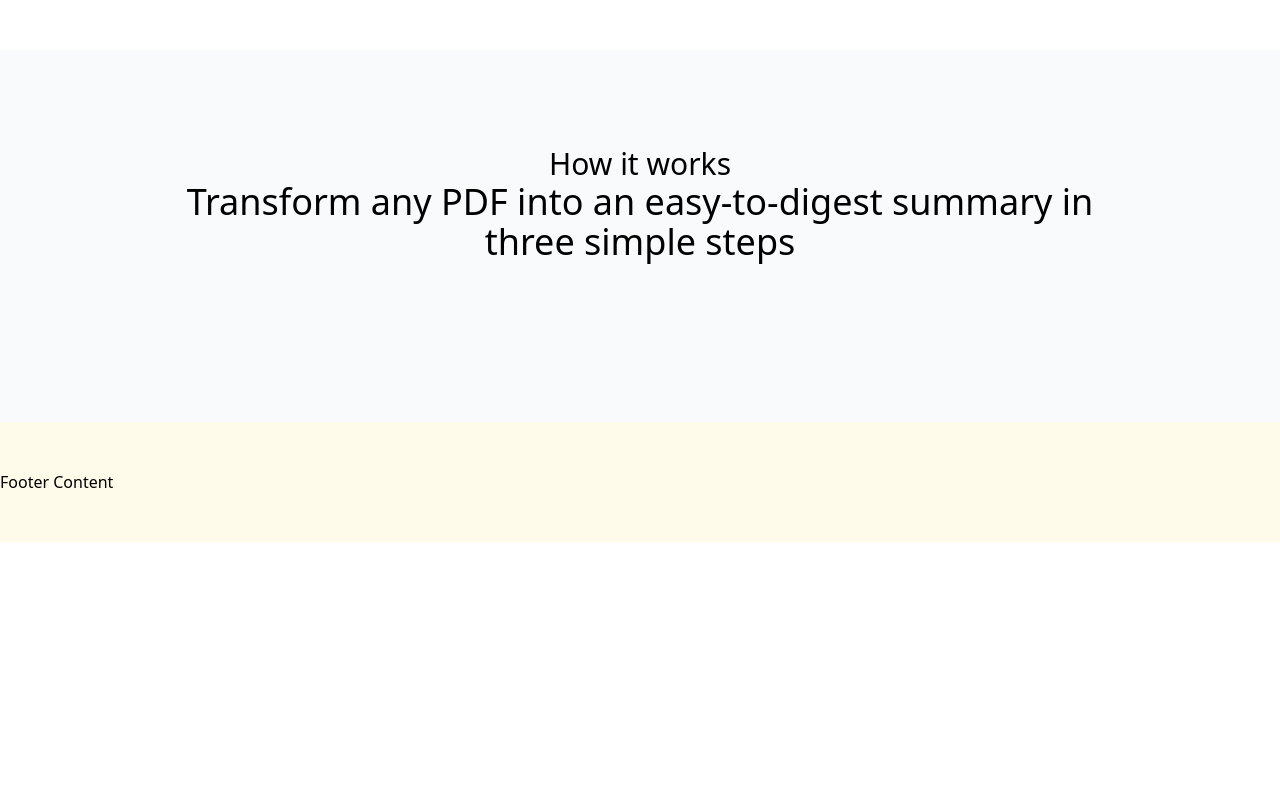
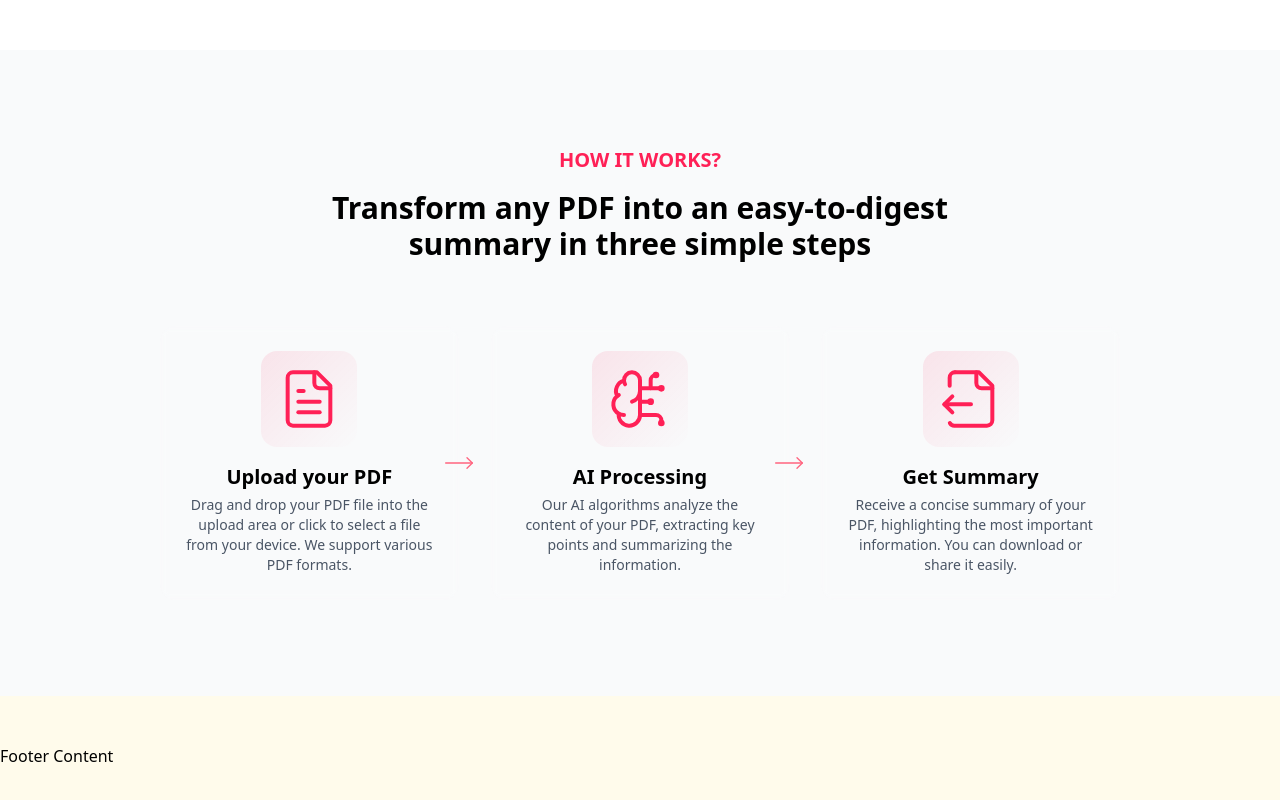
Before and after one commit to CaffeinatedEngineer/zuma, a Next.js app: page / in a window 1280 px wide. Shown: the part 976-1776 px from the top of the page. Before the commit the page ends 1518 px from the top, so only its background shows below. Built offline with nearby package versions, Linux system fonts and the light colour scheme.

Commit message:
completed HIW Section

```diff
--- a/components/Home/how-it-works-section.tsx
+++ b/components/Home/how-it-works-section.tsx
@@ -1,3 +1,34 @@
+import { BrainCircuitIcon, FileOutput, FileText } from "lucide-react";
+import { ReactNode } from "react";
+import { MoveRight } from "lucide-react";
+
+type Step = {
+  icon: ReactNode;
+  label: string;
+  description: string;
+};
+
+const steps: Step[] = [
+  {
+    icon: <FileText size={64} strokeWidth={1.5} />,
+    label: "Upload your PDF",
+    description:
+      "Drag and drop your PDF file into the upload area or click to select a file from your device. We support various PDF formats.",
+  },
+  {
+    icon: <BrainCircuitIcon size={64} strokeWidth={1.5} />,
+    label: "AI Processing",
+    description:
+      "Our AI algorithms analyze the content of your PDF, extracting key points and summarizing the information.",
+  },
+  {
+    icon: <FileOutput size={64} strokeWidth={1.5} />,
+    label: "Get Summary",
+    description:
+      "Receive a concise summary of your PDF, highlighting the most important information. You can download or share it easily.",
+  },
+];
+
 export default function HowItWorksSection() {
   return (
     <section className="relative overflow-hidden bg-gray-50">
@@ -10,21 +41,56 @@ export default function HowItWorksSection() {
             className="relative left-[calc(50%-3rem)] aspect-1155/678 w-[36.125rem] -translate-x-1/2 bg-linear-to-br from-emerald-500 via-teal-500 to-cyan-500 opacity-20 sm:left-[calc(50%-30rem)] sm:w-[72.1875rem]"
             style={{
               clipPath:
-                  'polygon(74.1% 44.1%, 100% 61.6%, 97.5% 26.9%, 85.5% 0.1%, 80.7% 2%, 72.5% 32.5%, 60.2% 62.4%, 52.4% 68.1%, 47.5% 58.3%, 45.2% 34.5%, 27.5% 76.7%, 0.1% 64.9%, 17.9% 100%, 27.6% 76.8%, 76.1% 97.7%, 74.1% 44.1%)',
+                "polygon(74.1% 44.1%, 100% 61.6%, 97.5% 26.9%, 85.5% 0.1%, 80.7% 2%, 72.5% 32.5%, 60.2% 62.4%, 52.4% 68.1%, 47.5% 58.3%, 45.2% 34.5%, 27.5% 76.7%, 0.1% 64.9%, 17.9% 100%, 27.6% 76.8%, 76.1% 97.7%, 74.1% 44.1%)",
             }}
           />
         </div>
 
         <div className="text-center mb-16">
-            <h2>How it works</h2>
-            <h3>
+          <h2 className="font-bold text-xl uppercase mb-4 text-rose-500">
+            How it works?
+          </h2>
+          <h3 className="font-bold text-3xl max-w-2xl mx-auto px-4 sm:px-6">
             Transform any PDF into an easy-to-digest summary in three simple
             steps
           </h3>
         </div>
 
-          <div className="grid grid-cols-1 md:grid-cols-3 gap-8 max-w-6xl mx-auto relative"></div>
+        <div className="grid grid-cols-1 md:grid-cols-3 gap-8 max-w-6xl mx-auto relative">
+          {steps.map((step, idx) => (
+            <div className="relative flex items-stretch" key={idx}>
+              <StepItem {...step} />
+              {idx < steps.length - 1 && (
+                <div
+                  className="hidden md:block absolute top-1/2 -right-4 transform -translate-y-1/2 z-10"
+                >
+                  <MoveRight
+                    size={32}
+                    strokeWidth={1}
+                    className="text-rose-400"
+                  />
+                </div>
+              )}
+            </div>
+          ))}
+        </div>
       </div>
     </section>
   );
 }
+
+function StepItem({ icon, label, description }: Step) {
+  return (
+    <div className="relative p-6 rounded-2xl bg-white/5 backdrop-blur-xs border border-white/10 hover:border-rose-500/50 transition-colors group w-full">
+      <div className="flex flex-col gap-4 h-full">
+        <div className="flex items-center justify-center h-24 w-24 mx-auto rounded-2xl bg-linear-to-br from-rose-500/10 to-transparent group-hover:from-rose-500/20 transition-colors">
+          <div className="text-rose-500">{icon}</div>
+        </div>
+        <div className="flex flex-col flex-1 gap-1 justify-between">
+          <h4 className="text-center font-bold text-xl">{label}</h4>
+          <p className="text-center text-gray-600 text-sm">{description}</p>
+        </div>
+      </div>
+    </div>
+  );
+}
```
Lines whose indentation alone changed are shown as unchanged.
